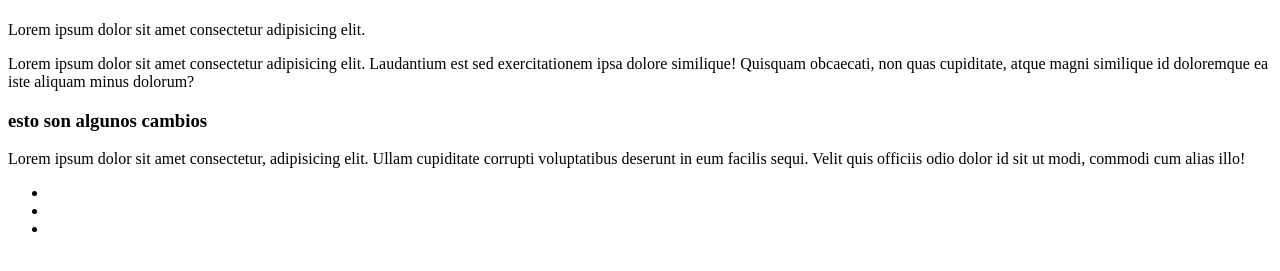
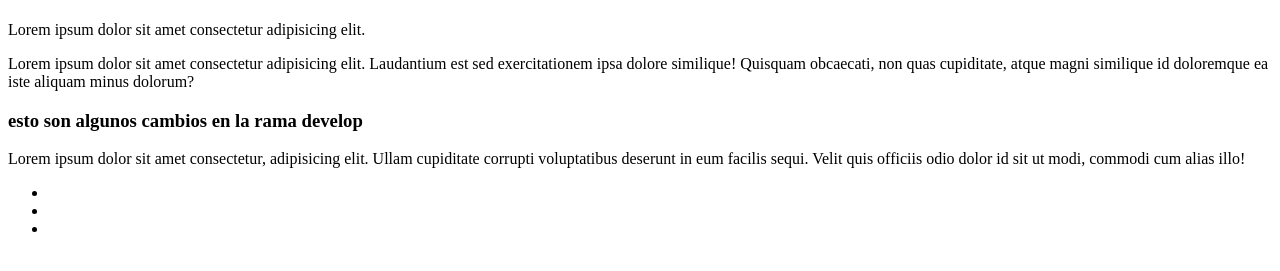
Before and after one commit to chichoarmen/coder1996, a plain HTML site: page index.html in a window 1280 px wide. Shown: the part 59-330 px from the top of the page. Drawn offline with Linux system fonts and the light colour scheme.

Commit message:
cambios en develop

```diff
--- a/index.html
+++ b/index.html
@@ -15,7 +15,7 @@
     </p>
     <span></span>
     <div></div>
-    <h3>esto son algunos cambios</h3>
+    <h3>esto son algunos cambios en la rama develop</h3>
     <div>
         <p>
             Lorem ipsum dolor sit amet consectetur, adipisicing elit. Ullam cupiditate corrupti voluptatibus deserunt in eum facilis sequi. Velit quis officiis odio dolor id sit ut modi, commodi cum alias illo!
```
